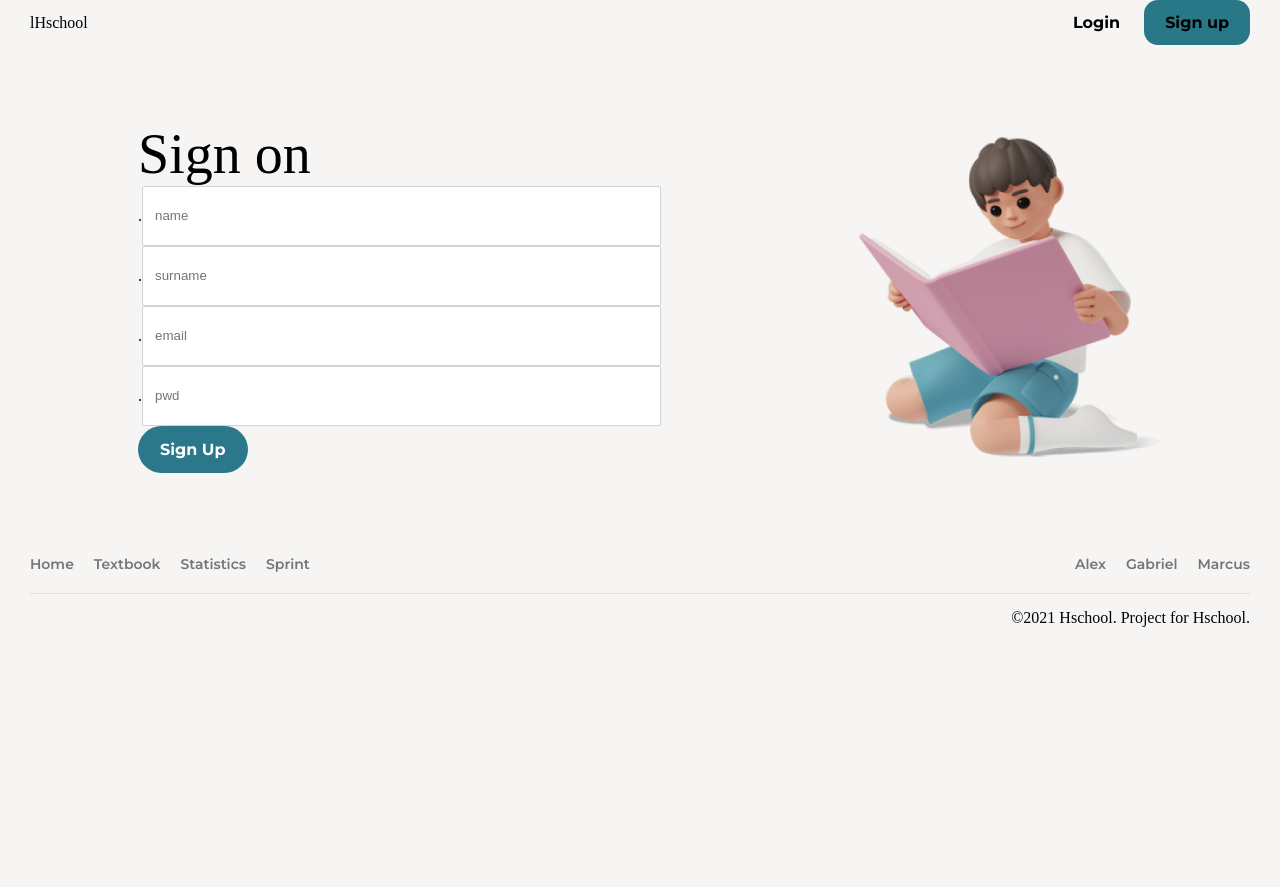
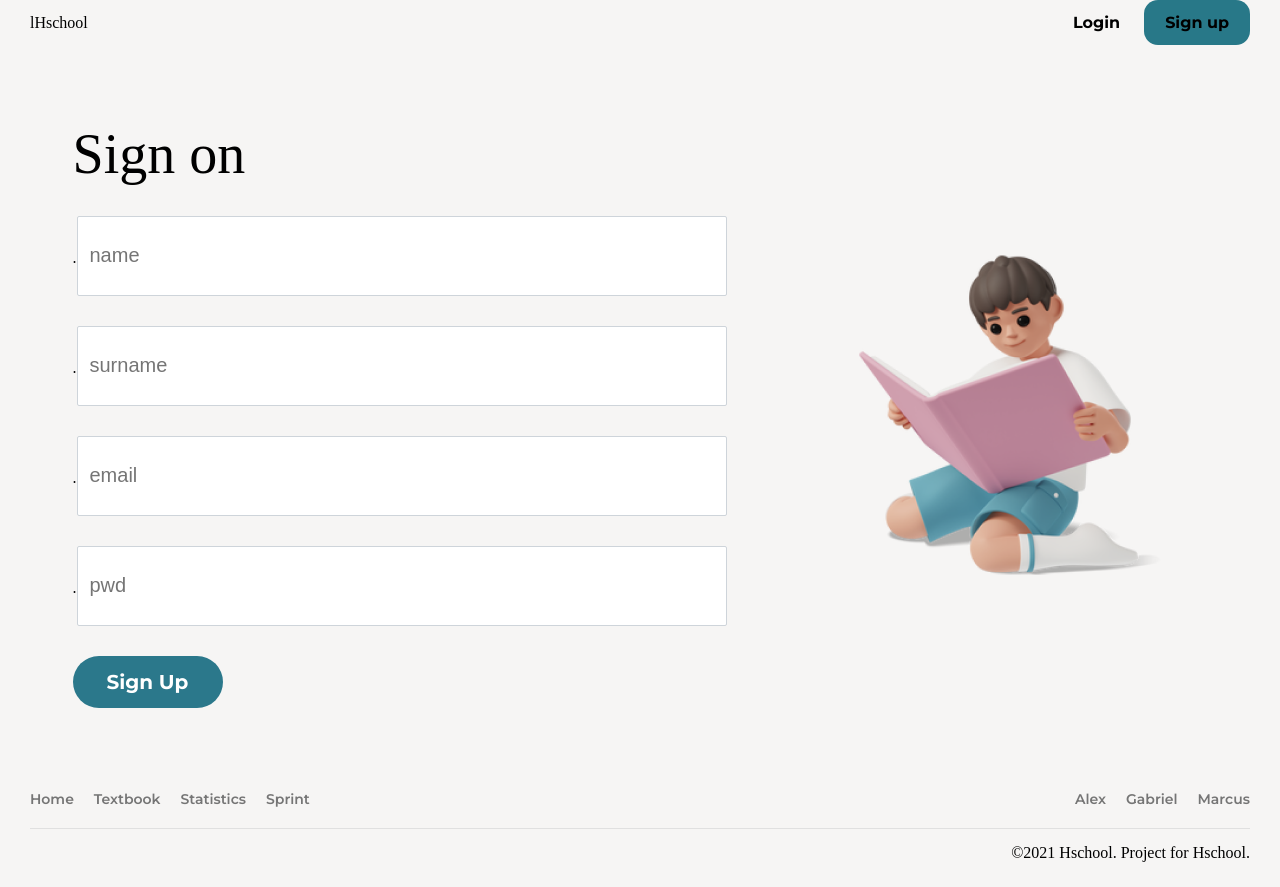
Before and after one commit to honeymirara/educational-platform, a React (Create React App) app in the folder client/: page /reg in a window 1280 px wide. Before the commit the page ends 800 px from the top, so only its background shows below. Built offline with nearby package versions, Linux system fonts and the light colour scheme; a web font is replaced by a local one.

Commit message:
-reg-page

```diff
--- a/client/src/page/AuthPage/style.module.css
+++ b/client/src/page/AuthPage/style.module.css
@@ -27,10 +27,11 @@
     width: 650px;
     padding: 0px 12px;
     margin-top: 30px;
+    font-size: 20px;
 }
 
 .info .btn {
-    font: 700 16px 'Montserrat';
+    font: 700 20px 'Montserrat';
     width: 150px;
     padding: 14px 22px;
     text-align: center;
--- a/client/src/page/RegPage/style.module.css
+++ b/client/src/page/RegPage/style.module.css
@@ -18,11 +18,13 @@
 }
 
 .wrapper div input {
-    width: 519px;
-    height: 60px;
+    font-size: 20px;
+    width: 650px;
+    height: 80px;
     padding: 0px 12px;
     border-radius: 2px;
     border: 1px solid #ced4da;
+    margin-top: 30px;
 
 }
 
@@ -33,10 +35,12 @@
 }
 
 .wrapper .btn {
-    font: 700 16px 'Montserrat';
-    border-radius: 100px;
+    font: 700 20px 'Montserrat';
+    border-radius: 150px;
     background: #2b788b;
-    width: 110px;
+    width: 150px;
     padding: 14px 22px;
     color: #fff;
+    margin-top: 30px;
+    text-align: center;
 }
```
